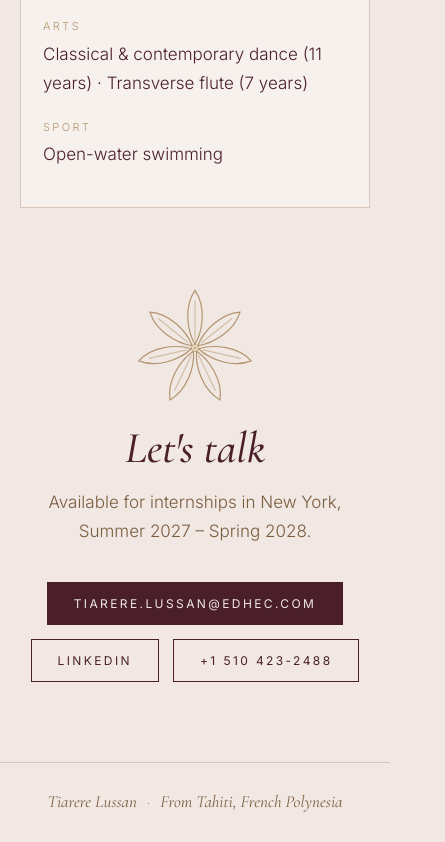
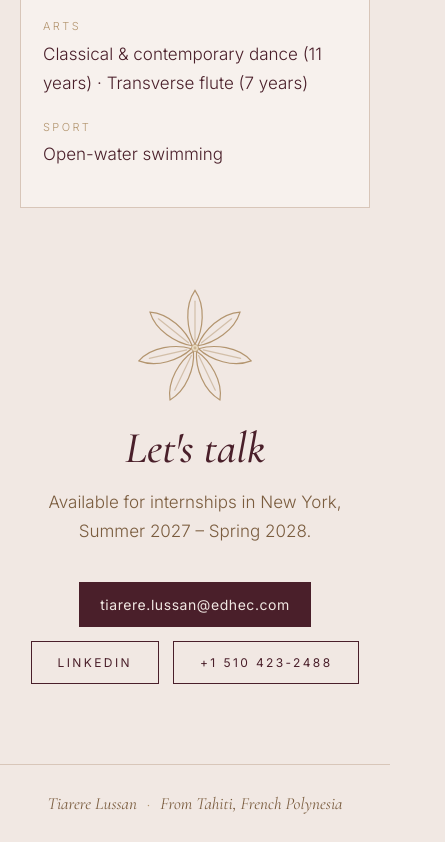
Before and after one commit to Tia14-gift/portfolio, a plain HTML site: page index.html in a window 390 px wide. Shown: the part 5749-6591 px from the top of the page, 445 px wide, since content can reach past the window. Drawn offline with nearby package versions, Linux system fonts and the light colour scheme.

Commit message:
Fix email button overflowing on phones
Co-Authored-By: Claude Opus 5.5 <noreply@anthropic.com>

```diff
--- a/index.html
+++ b/index.html
@@ -12,7 +12,7 @@
   <link rel="preconnect" href="https://fonts.googleapis.com">
   <link rel="preconnect" href="https://fonts.gstatic.com" crossorigin>
   <link href="https://fonts.googleapis.com/css2?family=Cormorant+Garamond:ital,wght@0,500;0,600;0,700;1,400;1,500&family=Inter:wght@300;400;500&display=swap" rel="stylesheet">
-  <link rel="stylesheet" href="style.css?v=2">
+  <link rel="stylesheet" href="style.css?v=3">
 </head>
 <body>
   <!-- Fleur de tiare, réutilisée partout -->
--- a/main.js
+++ b/main.js
@@ -66,7 +66,7 @@ function render(S) {
   $("#beyond-list").innerHTML = S.beyond.map((b) => `<dt>${esc(b.label)}</dt><dd>${esc(b.value)}</dd>`).join("");
   $("#beyond-list").classList.add("reveal");
 
-  const contact = [`<a class="btn solid" href="mailto:${esc(S.email)}">${esc(S.email)}</a>`];
+  const contact = [`<a class="btn solid email" href="mailto:${esc(S.email)}">${esc(S.email).replace("@", "@<wbr>")}</a>`];
   if (S.linkedin) contact.push(`<a class="btn" href="${esc(S.linkedin)}" target="_blank" rel="noopener">LinkedIn</a>`);
   if (S.phone) contact.push(`<a class="btn" href="tel:${esc(S.phone.replace(/\s/g, ""))}">${esc(S.phone)}</a>`);
   if (S.cv) contact.push(`<a class="btn" href="${esc(S.cv)}" target="_blank" rel="noopener">CV</a>`);
--- a/style.css
+++ b/style.css
@@ -17,7 +17,7 @@
 }
 
 * { box-sizing: border-box; }
-html { scroll-behavior: smooth; scroll-padding-top: 80px; }
+html { scroll-behavior: smooth; scroll-padding-top: 80px; overflow-x: clip; }
 body {
   margin: 0;
   background: var(--cream);
@@ -207,6 +207,8 @@ img, video, iframe { display: block; max-width: 100%; }
 .contact-title { margin: 0; font: italic 500 clamp(44px, 7vw, 76px)/1 var(--serif); }
 .contact-lead { margin: 18px auto 36px; color: var(--bronze); max-width: 520px; }
 .contact-links { display: flex; flex-wrap: wrap; justify-content: center; gap: 14px; }
+.contact-links .btn { max-width: 100%; }
+.btn.email { text-transform: none; letter-spacing: .04em; font-size: 14px; padding-inline: 20px; text-align: center; }
 
 .footer {
   display: flex; justify-content: center; flex-wrap: wrap; gap: 10px;
```
